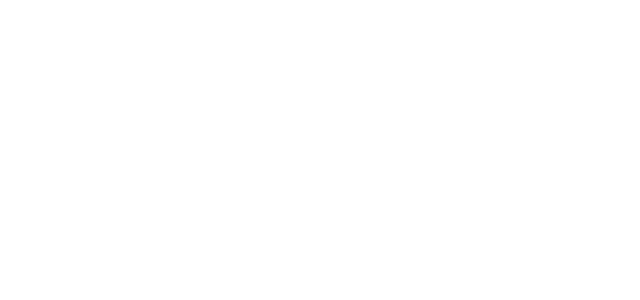
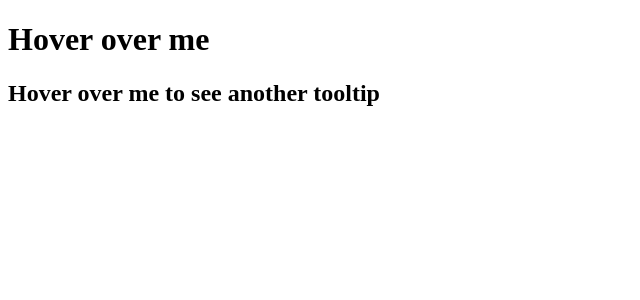
Before and after one commit to acciojob/react-composition-3-sayantan174, a React app: page / in a window 1280 px wide. Shown: the top 300 px of the page, without its empty margins (0-640 px from the left). Built offline with nearby package versions, Linux system fonts and the light colour scheme.

Commit message:
submitting code-Thu Jun 22 2023 17:31:38 GMT+0530 (India Standard Time)

```diff
--- a/src/components/App.js
+++ b/src/components/App.js
@@ -1,11 +1,12 @@
 
 import React from "react";
 import './../styles/App.css';
-
+import Tooltip from "./Tooltip";
 const App = () => {
   return (
     <div>
         {/* Do not remove the main div */}
+        <Tooltip text={["This is a tooltip","This is another tooltip"]} children={["Hover over me","Hover over me to see another tooltip"]}/>
     </div>
   )
 }
--- /dev/null
+++ b/src/components/Tooltip.js
@@ -0,0 +1,36 @@
+import React, { useState } from "react";
+
+const Tooltip = (props) => {
+  const [f1, setF1] = useState(false);
+  const [f2, setF2] = useState(false);
+  return (
+    <>
+      {f1 && <p className="tooltiptext">{props.text[0]}</p>}
+      <h1
+        onMouseOver={() => {
+          setF1(true);
+        }}
+        onMouseOut={() => {
+          setF1(false);
+        }}
+        className="tooltip"
+      >
+        {props.children[0]}
+      </h1>
+      {f2 && <p className="tooltiptext">{props.text[1]}</p>}
+      <h2
+        onMouseOver={() => {
+          setF2(true);
+        }}
+        onMouseOut={() => {
+          setF2(false);
+        }}
+        className="tooltip"
+      >
+        {props.children[1]}
+      </h2>
+    </>
+  );
+};
+
+export default Tooltip;
```
Also changed, not shown: 1 other file (tests, documents, lock files or other folders).
